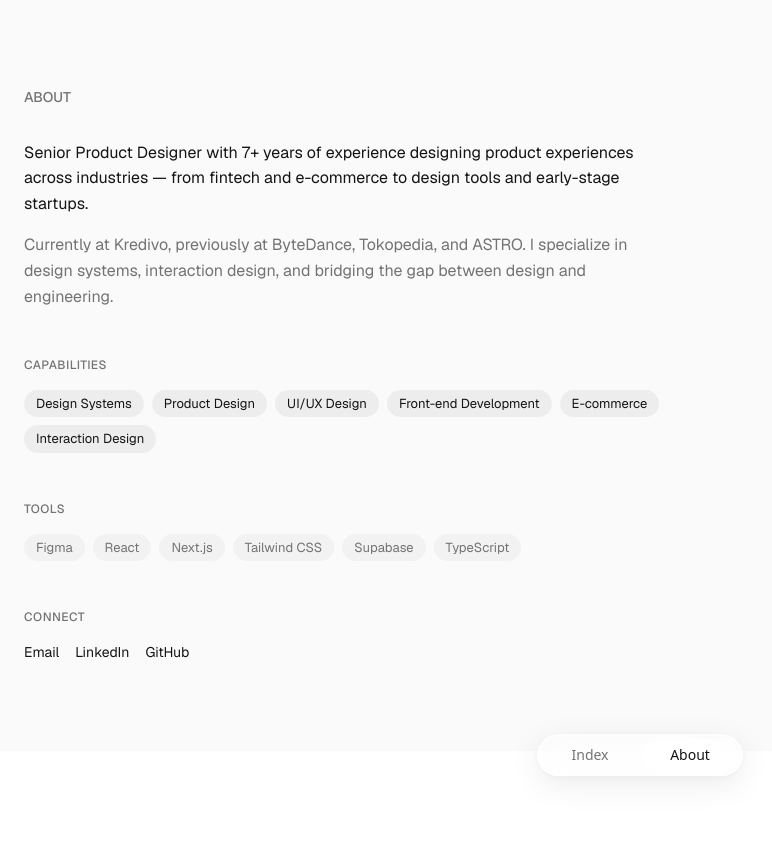
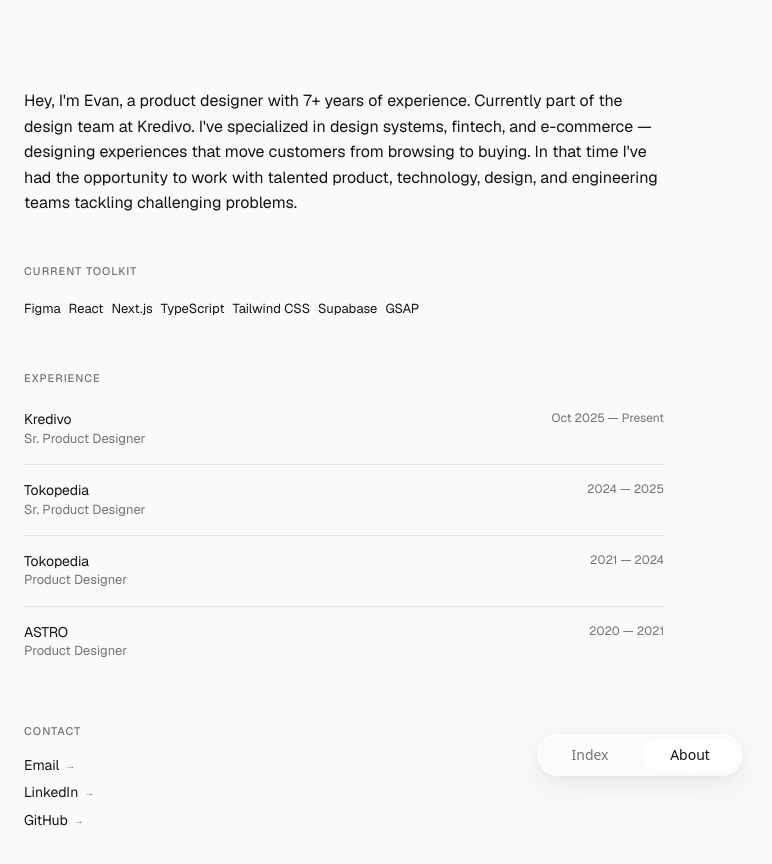
Before and after one commit to evanyudis/evanyudis-portfolio, a Next.js app: page /about in a window 1280 px wide. Shown: the top 864 px of the page, without its empty margins (0-772 px from the left). Before the commit the page ends 800 px from the top, so only its background shows below. Built offline with nearby package versions, Linux system fonts and the light colour scheme.

Commit message:
build: About page jaimec.co style - bio, toolkit, experience, contact

```diff
--- a/src/app/about/page.tsx
+++ b/src/app/about/page.tsx
@@ -5,28 +5,43 @@
   description: 'Senior Product Designer with 7+ years of experience in design systems, ecommerce, and product design.',
 }
 
-const skills = [
-  'Design Systems',
-  'Product Design',
-  'UI/UX Design',
-  'Front-end Development',
-  'E-commerce',
-  'Interaction Design',
-]
-
-const tools = [
+const toolkit = [
   'Figma',
   'React',
   'Next.js',
+  'TypeScript',
   'Tailwind CSS',
   'Supabase',
-  'TypeScript',
+  'GSAP',
 ]
 
-const socialLinks = [
-  { label: 'Email', href: 'mailto:evanditoevan@gmail.com', prefix: '' },
-  { label: 'LinkedIn', href: 'https://linkedin.com/in/evanyudistira', prefix: '' },
-  { label: 'GitHub', href: 'https://github.com/evanyudistira', prefix: '' },
+const experience = [
+  {
+    company: 'Kredivo',
+    role: 'Sr. Product Designer',
+    period: 'Oct 2025 — Present',
+  },
+  {
+    company: 'Tokopedia',
+    role: 'Sr. Product Designer',
+    period: '2024 — 2025',
+  },
+  {
+    company: 'Tokopedia',
+    role: 'Product Designer',
+    period: '2021 — 2024',
+  },
+  {
+    company: 'ASTRO',
+    role: 'Product Designer',
+    period: '2020 — 2021',
+  },
+]
+
+const contactLinks = [
+  { label: 'Email', href: 'mailto:evanditoevan@gmail.com' },
+  { label: 'LinkedIn', href: 'https://linkedin.com/in/evanyudistira' },
+  { label: 'GitHub', href: 'https://github.com/evanyudistira' },
 ]
 
 export default function AboutPage() {
@@ -34,20 +49,6 @@
     <section className="w-full min-h-[85vh] px-6 py-section" style={{ backgroundColor: '#fafafa' }}>
       <div className="max-w-screen-xl mx-auto">
         <div className="max-w-[640px]">
-
-          {/* Heading */}
-          <h1 style={{
-            fontFamily: 'var(--font-geist), system-ui, sans-serif',
-            fontSize: '14px',
-            fontWeight: 500,
-            color: '#737373',
-            letterSpacing: '0px',
-            lineHeight: '1.4',
-            marginBottom: '32px',
-            textTransform: 'uppercase',
-          }}>
-            About
-          </h1>
 
           {/* Bio */}
           <p style={{
@@ -57,83 +58,36 @@
             color: '#141414',
             letterSpacing: '0px',
             lineHeight: '1.6',
-            marginBottom: '16px',
+            marginBottom: '48px',
           }}>
-            Senior Product Designer with 7+ years of experience designing product experiences across industries — from fintech and e-commerce to design tools and early-stage startups.
+            Hey, I&apos;m Evan, a product designer with 7+ years of experience. Currently part of the design team at Kredivo. I&apos;ve specialized in design systems, fintech, and e-commerce — designing experiences that move customers from browsing to buying. In that time I&apos;ve had the opportunity to work with talented product, technology, design, and engineering teams tackling challenging problems.
           </p>
 
-          <p style={{
-            fontFamily: 'var(--font-geist), system-ui, sans-serif',
-            fontSize: '16px',
-            fontWeight: 400,
-            color: '#737373',
-            letterSpacing: '0px',
-            lineHeight: '1.6',
-            marginBottom: '48px',
-          }}>
-            Currently at Kredivo, previously at ByteDance, Tokopedia, and ASTRO. I specialize in design systems, interaction design, and bridging the gap between design and engineering.
-          </p>
-
-          {/* Skills */}
+          {/* Toolkit */}
           <div style={{ marginBottom: '48px' }}>
             <h2 style={{
               fontFamily: 'var(--font-geist), system-ui, sans-serif',
-              fontSize: '12px',
+              fontSize: '11px',
               fontWeight: 500,
               color: '#737373',
-              letterSpacing: '0.5px',
+              letterSpacing: '1px',
               lineHeight: '1.4',
               marginBottom: '16px',
               textTransform: 'uppercase',
             }}>
-              Capabilities
+              Current Toolkit
             </h2>
             <div className="flex flex-wrap gap-2">
-              {skills.map((skill) => (
-                <span
-                  key={skill}
-                  style={{
-                    fontFamily: 'var(--font-geist), system-ui, sans-serif',
-                    fontSize: '13px',
-                    fontWeight: 400,
-                    color: '#141414',
-                    backgroundColor: 'rgba(0, 0, 0, 0.05)',
-                    padding: '4px 12px',
-                    borderRadius: '100px',
-                  }}
-                >
-                  {skill}
-                </span>
-              ))}
-            </div>
-          </div>
-
-          {/* Tools */}
-          <div style={{ marginBottom: '48px' }}>
-            <h2 style={{
-              fontFamily: 'var(--font-geist), system-ui, sans-serif',
-              fontSize: '12px',
-              fontWeight: 500,
-              color: '#737373',
-              letterSpacing: '0.5px',
-              lineHeight: '1.4',
-              marginBottom: '16px',
-              textTransform: 'uppercase',
-            }}>
-              Tools
-            </h2>
-            <div className="flex flex-wrap gap-2">
-              {tools.map((tool) => (
+              {toolkit.map((tool) => (
                 <span
                   key={tool}
                   style={{
                     fontFamily: 'var(--font-geist), system-ui, sans-serif',
                     fontSize: '13px',
                     fontWeight: 400,
-                    color: '#737373',
-                    backgroundColor: 'rgba(0, 0, 0, 0.03)',
-                    padding: '4px 12px',
-                    borderRadius: '100px',
+                    color: '#141414',
+                    letterSpacing: '0px',
+                    padding: '4px 0',
                   }}
                 >
                   {tool}
@@ -142,39 +96,92 @@
             </div>
           </div>
 
-          {/* Social Links */}
-          <div>
+          {/* Experience */}
+          <div style={{ marginBottom: '48px' }}>
             <h2 style={{
               fontFamily: 'var(--font-geist), system-ui, sans-serif',
-              fontSize: '12px',
+              fontSize: '11px',
               fontWeight: 500,
               color: '#737373',
-              letterSpacing: '0.5px',
+              letterSpacing: '1px',
+              lineHeight: '1.4',
+              marginBottom: '24px',
+              textTransform: 'uppercase',
+            }}>
+              Experience
+            </h2>
+
+            <div>
+              {experience.map((exp, i) => (
+                <div key={i}>
+                  <div className="flex justify-between items-start" style={{ paddingBottom: '16px' }}>
+                    <div>
+                      <p style={{
+                        fontFamily: 'var(--font-geist), system-ui, sans-serif',
+                        fontSize: '14px',
+                        fontWeight: 400,
+                        color: '#141414',
+                        letterSpacing: '0px',
+                        lineHeight: '1.4',
+                      }}>
+                        {exp.company}
+                      </p>
+                      <p style={{
+                        fontFamily: 'var(--font-geist), system-ui, sans-serif',
+                        fontSize: '13px',
+                        fontWeight: 400,
+                        color: '#737373',
+                        letterSpacing: '0px',
+                        lineHeight: '1.4',
+                      }}>
+                        {exp.role}
+                      </p>
+                    </div>
+                    <p style={{
+                      fontFamily: 'var(--font-geist), system-ui, sans-serif',
+                      fontSize: '12px',
+                      fontWeight: 400,
+                      color: '#737373',
+                      letterSpacing: '0px',
+                      lineHeight: '1.4',
+                      textAlign: 'right',
+                    }}>
+                      {exp.period}
+                    </p>
+                  </div>
+                  {i < experience.length - 1 && (
+                    <div style={{ borderBottom: '1px solid rgba(0,0,0,0.08)', marginBottom: '16px' }} />
+                  )}
+                </div>
+              ))}
+            </div>
+          </div>
+
+          {/* Contact */}
+          <div style={{ marginBottom: '64px' }}>
+            <h2 style={{
+              fontFamily: 'var(--font-geist), system-ui, sans-serif',
+              fontSize: '11px',
+              fontWeight: 500,
+              color: '#737373',
+              letterSpacing: '1px',
               lineHeight: '1.4',
               marginBottom: '16px',
               textTransform: 'uppercase',
             }}>
-              Connect
+              Contact
             </h2>
-            <div className="flex flex-wrap gap-4">
-              {socialLinks.map((link) => (
+            <div className="flex flex-col gap-2">
+              {contactLinks.map((link) => (
                 <a
                   key={link.label}
                   href={link.href}
                   target={link.href.startsWith('mailto') ? undefined : '_blank'}
                   rel="noopener noreferrer"
-                  style={{
-                    fontFamily: 'var(--font-geist), system-ui, sans-serif',
-                    fontSize: '14px',
-                    fontWeight: 400,
-                    color: '#141414',
-                    textDecoration: 'none',
-                    transition: 'color 0.15s ease',
-                  }}
-                  onMouseEnter={(e) => (e.currentTarget.style.color = '#737373')}
-                  onMouseLeave={(e) => (e.currentTarget.style.color = '#141414')}
+                  className="about-contact-link"
                 >
                   {link.label}
+                  <span className="about-link-arrow">→</span>
                 </a>
               ))}
             </div>
--- a/src/app/globals.css
+++ b/src/app/globals.css
@@ -147,6 +147,32 @@
 .bg-white { background-color: var(--color-white); }
 .bg-snow { background-color: var(--color-snow); }
 .bg-black { background-color: var(--color-black); }
+
+/* ============================================
+   ABOUT PAGE — jaimec.co style
+   ============================================ */
+.about-contact-link {
+  font-family: var(--font-geist), system-ui, sans-serif;
+  font-size: 14px;
+  font-weight: 400;
+  color: #141414;
+  text-decoration: none;
+  letter-spacing: 0px;
+  line-height: 1.4;
+  transition: color 0.15s ease;
+  display: inline-flex;
+  align-items: center;
+  gap: 6px;
+}
+
+.about-contact-link:hover {
+  color: #737373;
+}
+
+.about-link-arrow {
+  font-size: 10px;
+  color: #737373;
+}
 .bg-darkest-surface { background-color: var(--color-darkest-surface); }
 .bg-light-gray { background-color: var(--color-light-gray); }
 
```
